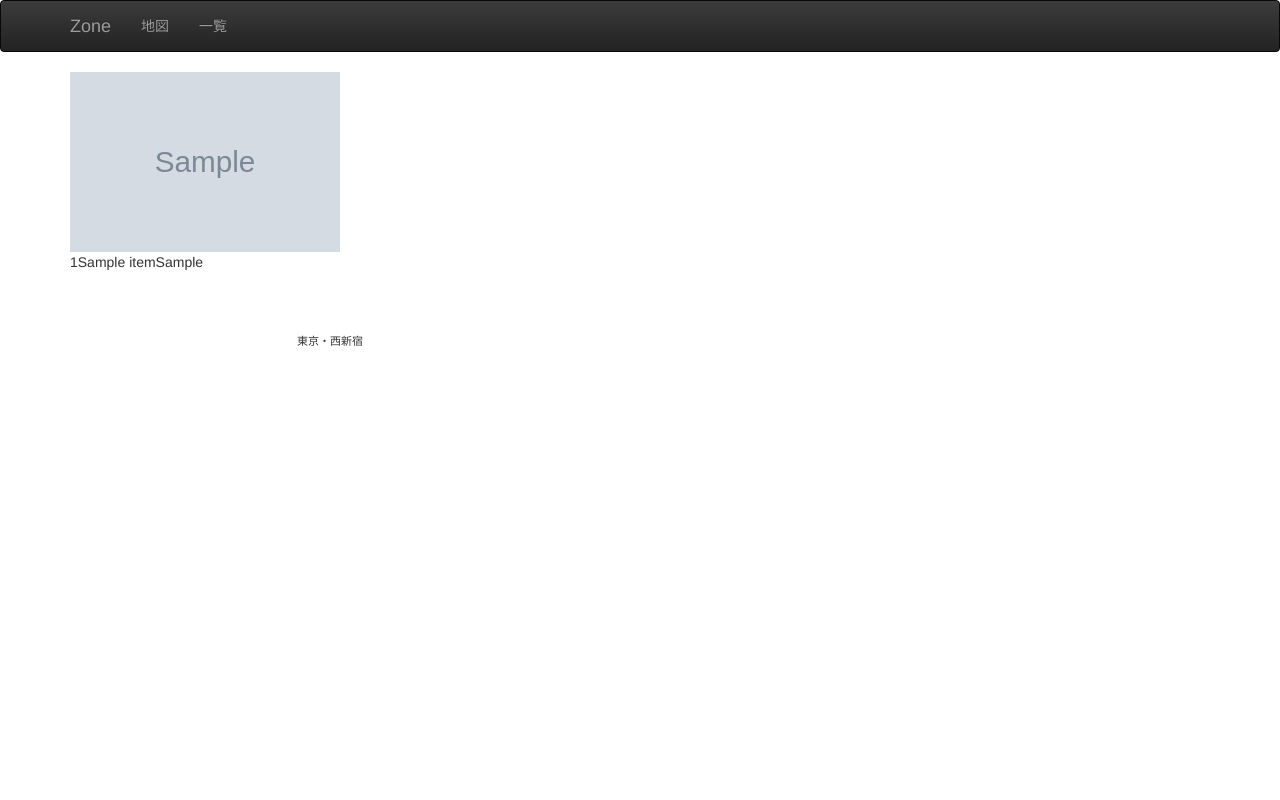
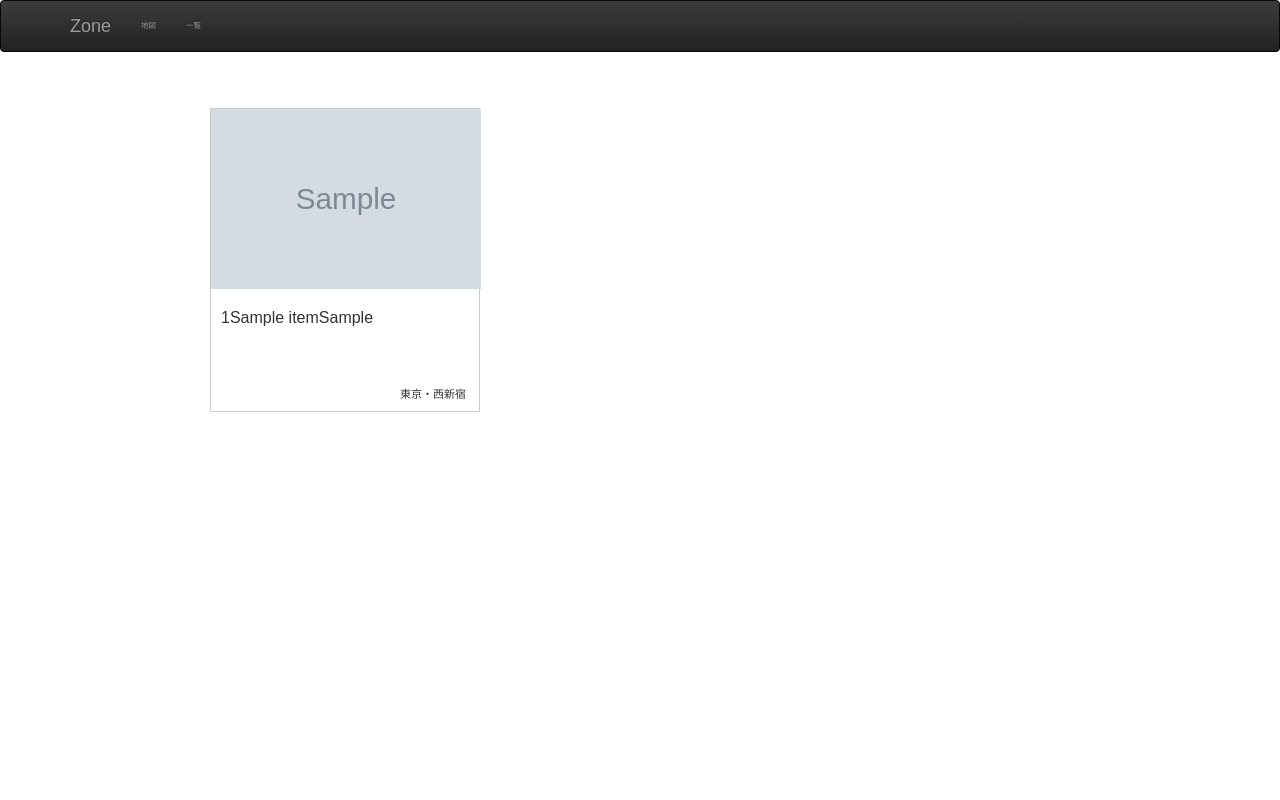
Before and after one commit to tech-sketch/Zone, a Django app: template Apps/Zone_app/templates/list.html in a window 1280 px wide. Run offline with Django 3.2, Linux system fonts and the light colour scheme; the template is opened without the code that fills it: most values are stand-ins (such as "Sample title", 1, 10 or a date in 2020); grey boxes marked "Sample" are stand-in pictures; some libraries are stand-ins or nearby versions.

Commit message:
Improve design of list.html

```diff
--- /dev/null
+++ b/Apps/Zone_app/static/css/list.css
@@ -0,0 +1,124 @@
+@charset "utf-8";
+
+
+#entrytitle {
+    height:18px;
+    font-size:16px;
+    margin:18px 5px 0px 10px;
+}
+
+#entrytitle img{
+    vertical-align: middle;
+}
+
+
+html { margin-top: 0px !important; }
+
+
+a:link{
+	color:black;
+
+}
+
+.entry a:link{
+	color:blackh;
+}
+
+.entry a:visited{
+	color:gray;
+}
+
+
+a:link { /*未訪問リンクの設定*/
+   text-decoration : none ;/*下線を消す*/
+}
+
+a:visited { /*訪問済みリンクの設定*/
+   text-decoration : none;/*下線を消す*/
+	color:gray;
+}
+
+a:active { /*クリックしたときの設定*/
+   text-decoration : none;/*下線を消す*/
+}
+
+a:hover { /*マウスが乗ったときの設定*/
+   color : #333333;/*色の設定*/
+//   background-color : #ddddff;/*背景の設定*/
+   text-decoration : underline ;/*underline 下線*/
+}
+
+
+a:hover img
+{
+opacity:0.8;
+filter: alpha(opacity=80);
+-ms-filter: "alpha( opacity=80 )";
+background: #fff;
+}
+
+body {
+	text-align: center; /* center on ie */
+    width: 100%;
+	font-size: 75.0%; /* Resets 1em to 10px */
+	font-family: 'Quicksand', "游ゴシック体", "Yu Gothic", YuGothic, "ヒラギノ角ゴシック Pro", "Hiragino Kaku Gothic Pro", 'メイリオ' , Meiryo , Osaka, "ＭＳ Ｐゴシック", "MS PGothic", sans-serif;
+	color: #333;
+	background-color:#FFFFFF;
+	}
+
+
+#wrapper {
+	width:1000px;
+	margin:0 auto;
+	background-color:#FFFFFF;
+    text-align: left;
+    margin: 0 auto; /* center on everything else */
+	}
+
+
+#main {
+	float:left;
+	margin-left:50px;
+	margin-right:50px;
+	margin-top:36px;
+	width:1000px;
+    margin-bottom:100px;
+    //height:2920px;
+	}
+
+#contents{
+	margin-top:0px;
+	padding-top:0px;
+	float:left;
+//	width:610px;
+}
+
+
+#entries{
+	border:1px #CCC solid;
+	width:270px;
+	height:304px;
+//	float:left;
+	margin:0px 20px 0px 20px;
+	background-color:#FFFFFF;
+    font-size:90%;
+}
+
+
+
+/* Begin Lists
+
+	Special stylized non-IE bullets
+	Do not work in Internet Explorer, which merely default to normal bullets. */
+
+html>body .entry ul {
+	margin-left: 0px;
+	padding: 0 0 0 30px;
+	list-style: none;
+	padding-left: 10px;
+	text-indent: -10px;
+	}
+
+html>body .entry li {
+	margin: 7px 0 8px 10px;
+	}
--- a/Apps/Zone_app/templates/base.html
+++ b/Apps/Zone_app/templates/base.html
@@ -6,6 +6,7 @@
     <meta name="viewport" content="width=device-width, initial-scale=1.0">
     <link href="{% static 'css/bootstrap.min.css' %}" rel="stylesheet">
     <link href="{% static 'css/bootstrap-theme.min.css' %}" rel="stylesheet">
+    <link href="{% static 'css/list.css' %}" rel="stylesheet">
     <script src="{% static 'js/jquery-2.1.4.min.js' %}"></script>
     <script src="{% static 'js/bootstrap.min.js' %}"></script>
     <script type="text/javascript"
```
Also changed, not shown: Apps/Zone_app/templates/list.html (line endings or trailing spaces).
